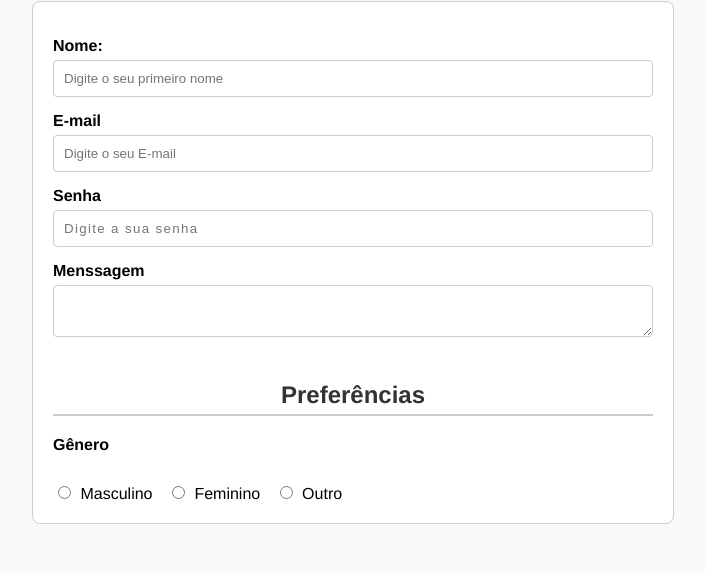
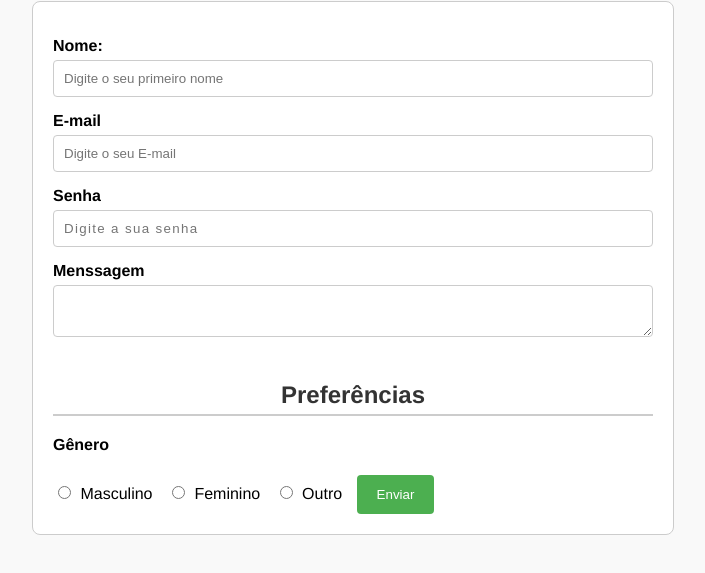
Before and after one commit to vitor-sramos/projeto-Formulario, a plain HTML site: page index.html in a window 1280 px wide. Shown: the part 79-652 px from the top of the page, without its empty margins (287-992 px from the left). Drawn offline with Linux system fonts and the light colour scheme.

Commit message:
Criando botão do tipo submit

```diff
--- a/index.html
+++ b/index.html
@@ -64,9 +64,14 @@
           <input type="radio" name="genero" value="outro">
           <label for="outro">Outro</label>
 
+         <!-- Botão de ação = submit -->
+          <!-- Neste caso posso usar um input do tipo submit que será um botão, e no value,
+           ou seja, o seu  valor será o texto que eu desejo colocar no botão
+          -->
+          <!-- <input type="submit" value="Enviar">-->
 
-
-
+          <!-- Do mesmo modo posso usar um botão mesmo, utilizando o type submit que é a ação que o botão vai gerar-->
+           <button type="submit">Enviar</button>
 
 
     </form>
```
